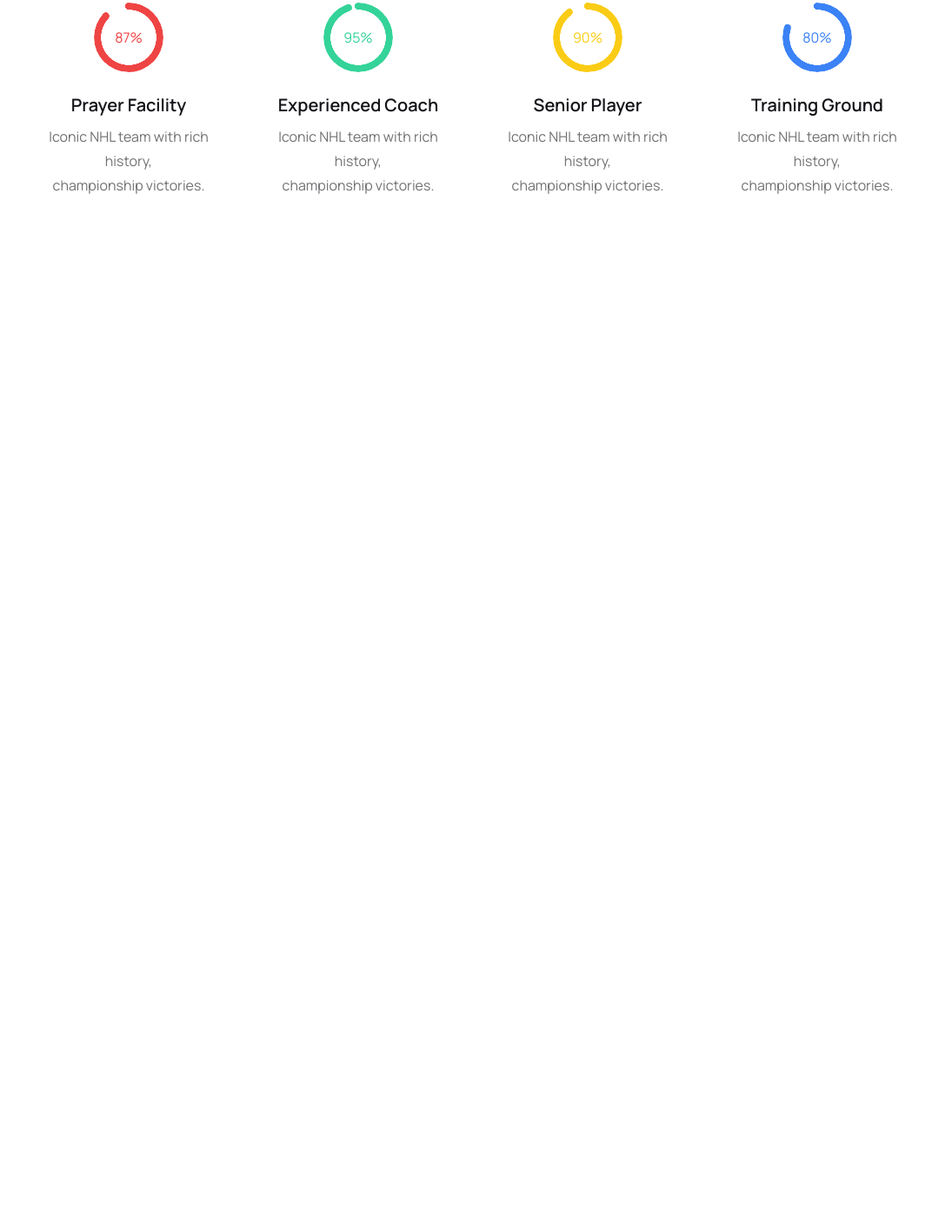
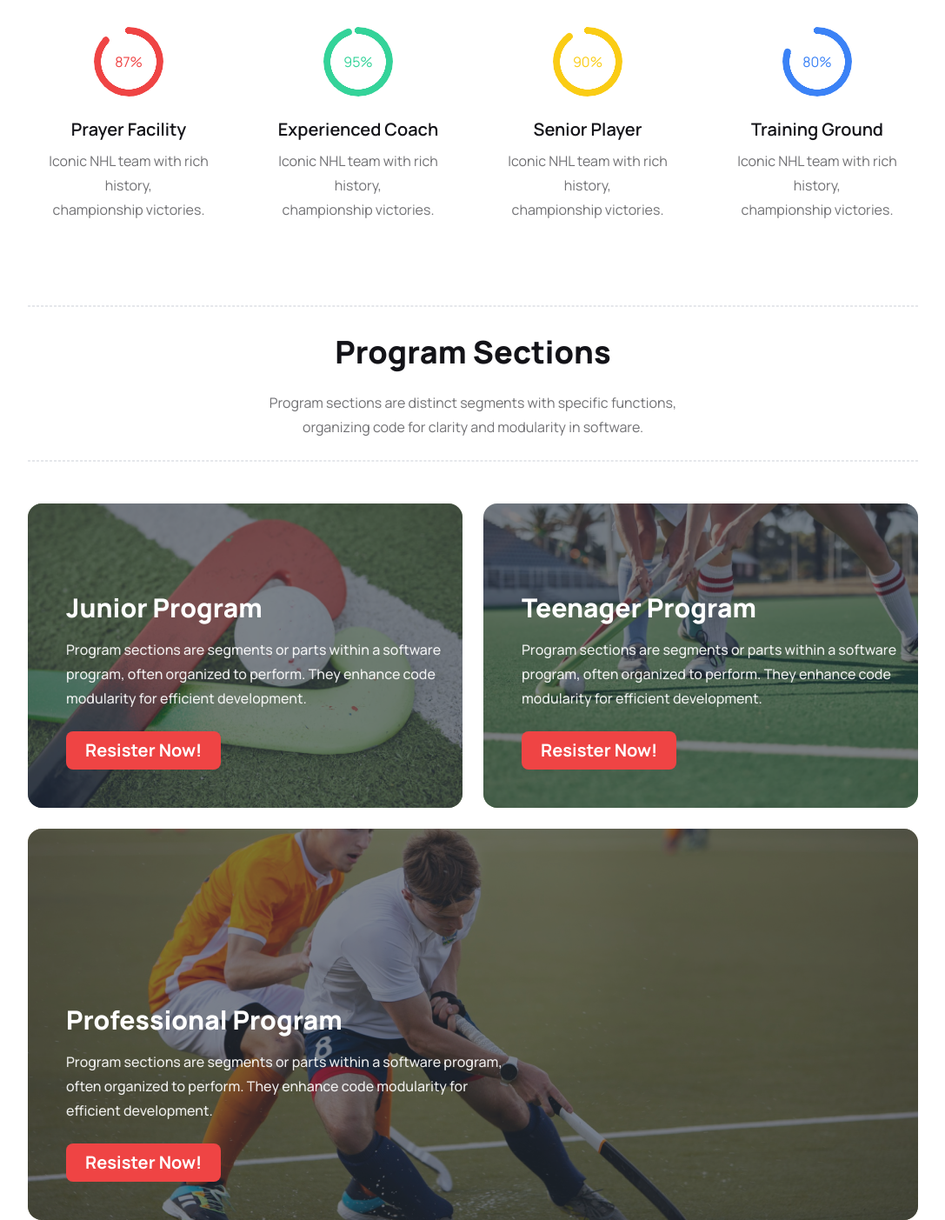
Before and after one commit to mranonno/third-assignment, a plain HTML site: page index.html in a window 1280 px wide. Shown: the part 952-2355 px from the top of the page at 87% size, without its empty margins (96-1183 px from the left). Before the commit the page ends 1179 px from the top, so only its background shows below. Drawn offline with nearby package versions, Linux system fonts and the light colour scheme.

Commit message:
Program Sections

```diff
--- a/index.html
+++ b/index.html
@@ -104,32 +104,102 @@
             <hr class="lg:mt-24 mt-12 lg:mb-8 mb-6 border-dashed border-[1px]">
             <div class="text-center lg:space-y-6 space-y-4">
                 <h3 class="title-color lg:text-4xl text-2xl font-extrabold">Professional Hockeys Club</h3>
-                <p class="title-color opacity-60 leading-7">Montreal Canadiens: Historic NHL team, numerous championships, passionate fan base, iconic in hockey's rich legacy.</p>
+                <div class="flex justify-center">
+                    <p class="title-color opacity-60 leading-7 lg:w-1/2">Montreal Canadians: Historic NHL team, numerous
+                        championships, passionate fan base, iconic in hockey's rich legacy.</p>
+                </div>
             </div>
             <hr class="mt-6 border-dashed border-[1px]">
             <div class="text-center flex flex-col lg:flex-row mt-12 gap-8 justify-center">
                 <div>
                     <div class="radial-progress text-red-500" style="--value:87;" role="progressbar">87%</div>
-                    <h3 class="title-color text-xl font-semibold mt-6">Prayer Facility</h3>
-                    <p class="title-color opacity-60 leading-7 mt-2">Iconic NHL team with rich history, <br>championship victories.</p>
+                    <h3 class="title-color text-xl font-semibold lg:mt-6 mt-4">Prayer Facility</h3>
+                    <p class="title-color opacity-60 leading-7 mt-2">Iconic NHL team with rich history, <br>championship
+                        victories.</p>
                 </div>
                 <div>
                     <div class="radial-progress text-emerald-400" style="--value:95;" role="progressbar">95%</div>
-                    <h3 class="title-color text-xl font-semibold mt-6">Experienced Coach</h3>
-                    <p class="title-color opacity-60 leading-7 mt-2">Iconic NHL team with rich history, <br>championship victories.</p>
+                    <h3 class="title-color text-xl font-semibold lg:mt-6 mt-4">Experienced Coach</h3>
+                    <p class="title-color opacity-60 leading-7 mt-2">Iconic NHL team with rich history, <br>championship
+                        victories.</p>
                 </div>
                 <div>
                     <div class="radial-progress text-yellow-400" style="--value:90;" role="progressbar">90%</div>
-                    <h3 class="title-color text-xl font-semibold mt-6">Senior Player</h3>
-                    <p class="title-color opacity-60 leading-7 mt-2">Iconic NHL team with rich history, <br>championship victories.</p>
+                    <h3 class="title-color text-xl font-semibold lg:mt-6 mt-4">Senior Player</h3>
+                    <p class="title-color opacity-60 leading-7 mt-2">Iconic NHL team with rich history, <br>championship
+                        victories.</p>
                 </div>
                 <div>
                     <div class="radial-progress text-blue-500" style="--value:80;" role="progressbar">80%</div>
-                    <h3 class="title-color text-xl font-semibold mt-6">Training Ground</h3>
-                    <p class="title-color opacity-60 leading-7 mt-2"> Iconic NHL team with rich history, <br>championship victories.</p>
+                    <h3 class="title-color text-xl font-semibold lg:mt-6 mt-4">Training Ground</h3>
+                    <p class="title-color opacity-60 leading-7 mt-2"> Iconic NHL team with rich history,
+                        <br>championship victories.
+                    </p>
                 </div>
             </div>
         </section>
+        <!-- Program Sections -->
+        <section>
+            <hr class="lg:mt-24 mt-12 lg:mb-8 mb-6 border-dashed border-[1px]">
+            <div class="text-center lg:space-y-6 space-y-4">
+                <h3 class="title-color lg:text-4xl text-2xl font-extrabold">Program Sections</h3>
+                <div class="flex justify-center">
+                    <p class="title-color opacity-60 leading-7 lg:w-1/2">Program sections are distinct segments with
+                        specific functions, organizing code for clarity and modularity in software.</p>
+                </div>
+            </div>
+            <hr class="mt-6 border-dashed border-[1px]">
+            <div class="grid lg:grid-cols-2 gap-6 mt-12">
+                <div class="hero lg:min-h-[350px] min-h-[270px] rounded-2xl relative" style="background-image: url(./Images/2.png);">
+                    <div class="hero-overlay bg-opacity-60 rounded-2xl"></div>
+                    <div class="hero-content text-white absolute lg:left-7 left-4 lg:bottom-7 bottom-4">
+                        <div class="max-w-lg">
+                            <h1 class="lg:mb-4 lg:text-3xl text-2xl font-extrabold">Junior Program</h1>
+                            <p class="mb-6 font-medium leading-7 opacity-90">Program sections are segments
+                                or parts within a software program, often organized to perform.
+                                They enhance code modularity for efficient development.</p>
+                            <button
+                                class="bg-red-500 lg:text-xl text-lg font-bold text-white lg:py-2 py-1 lg:px-[22px] px-4 rounded-lg">Resister
+                                Now!</button>
+                        </div>
+                    </div>
+                </div>
+                <div>
+                    <div class="hero lg:min-h-[350px] min-h-[260px] rounded-2xl relative" style="background-image: url(./Images/3.png);">
+                        <div class="hero-overlay bg-opacity-60 rounded-2xl"></div>
+                        <div class="hero-content text-white absolute lg:left-7 left-4 lg:bottom-7 bottom-4">
+                            <div class="max-w-lg">
+                                <h1 class="lg:mb-4 lg:text-3xl text-2xl font-extrabold">Teenager Program</h1>
+                                <p class="mb-6 font-medium leading-7 opacity-90">Program sections are segments
+                                    or parts within a software program, often organized to perform.
+                                    They enhance code modularity for efficient development.</p>
+                                <button
+                                    class="bg-red-500 lg:text-xl text-lg font-bold text-white lg:py-2 py-1 lg:px-[22px] px-4 rounded-lg">Resister
+                                    Now!</button>
+                            </div>
+                        </div>
+                    </div>
+                </div>
+                <div class="lg:col-span-2">
+                    <div class="hero lg:min-h-[450px] min-h-[260px] rounded-2xl relative"
+                        style="background-image: url(./Images/4.png);">
+                        <div class="hero-overlay bg-opacity-60 rounded-2xl"></div>
+                        <div class="hero-content text-white absolute lg:left-7 left-4 lg:bottom-7 bottom-4">
+                            <div class="max-w-lg">
+                                <h1 class="lg:mb-4 lg:text-3xl text-2xl font-extrabold">Professional Program</h1>
+                                <p class="mb-6 font-medium leading-7 opacity-90">Program sections are segments
+                                    or parts within a software program, often organized to perform.
+                                    They enhance code modularity for efficient development.</p>
+                                <button
+                                    class="bg-red-500 lg:text-xl text-lg font-bold text-white lg:py-2 py-1 lg:px-[22px] px-4 rounded-lg">Resister
+                                    Now!</button>
+                            </div>
+                        </div>
+                    </div>
+                </div>
+            </div>
+        </section>
+        <!-- Our New Products Section -->
     </main>
     <footer>
 
```
